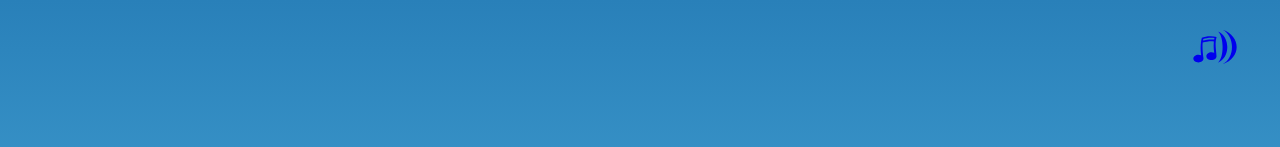
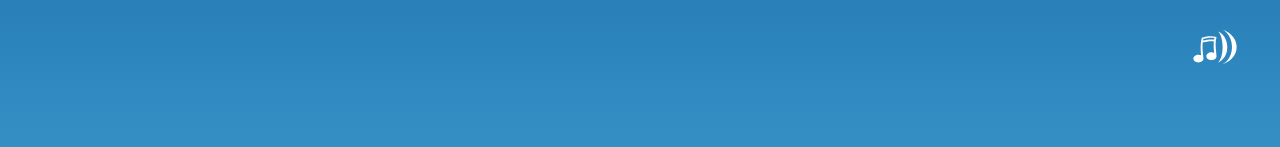
Before and after one commit to liamcloud/pgessays, a Next.js app in the folder pgessays/: page / in a window 1280 px wide. Shown: the top 147 px of the page. Built offline with nearby package versions, Linux system fonts and the light colour scheme; a web font is replaced by a local one.

Commit message:
linkIndex

```diff
--- a/pgessays/pages/index.js
+++ b/pgessays/pages/index.js
@@ -59,9 +59,9 @@ export default function Home() {
       </Head>
 
       <h1 className="sound">
-        <a href="https://www.youtube.com/watch?v=LKBk-jC1oHQ" target="_blank">
+        <Link href="https://www.youtube.com/watch?v=LKBk-jC1oHQ" target="_blank">
           <GiSoundOn />
-        </a>
+        </Link>
       </h1>
       <main className={styles.main}>
         <div className="header">
--- a/pgessays/styles/globals.css
+++ b/pgessays/styles/globals.css
@@ -105,7 +105,7 @@ body {
   ); /* W3C, IE 10+/ Edge, Firefox 16+, Chrome 26+, Opera 12+, Safari 7+ */
 }
 
-.a {
+a {
   color: inherit;
   text-decoration: none;
 }
```
